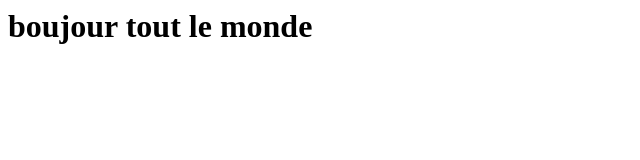
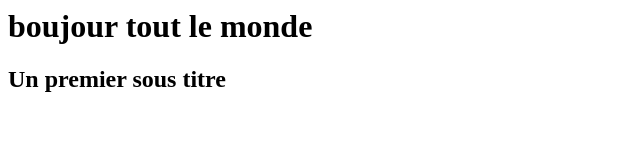
Before and after one commit to eddypmartin/veille-exemple-git, a plain HTML site: page index.htm in a window 1280 px wide. Shown: the whole page, without its empty margins (0-640 px from the left). Drawn offline with Linux system fonts and the light colour scheme.

Commit message:
h2 ajouter

```diff
--- a/index.htm
+++ b/index.htm
@@ -2,5 +2,6 @@
 
 
 <h1>boujour tout le monde </h1>
+<h2>Un premier sous titre</h2>
 
 </html>
```
